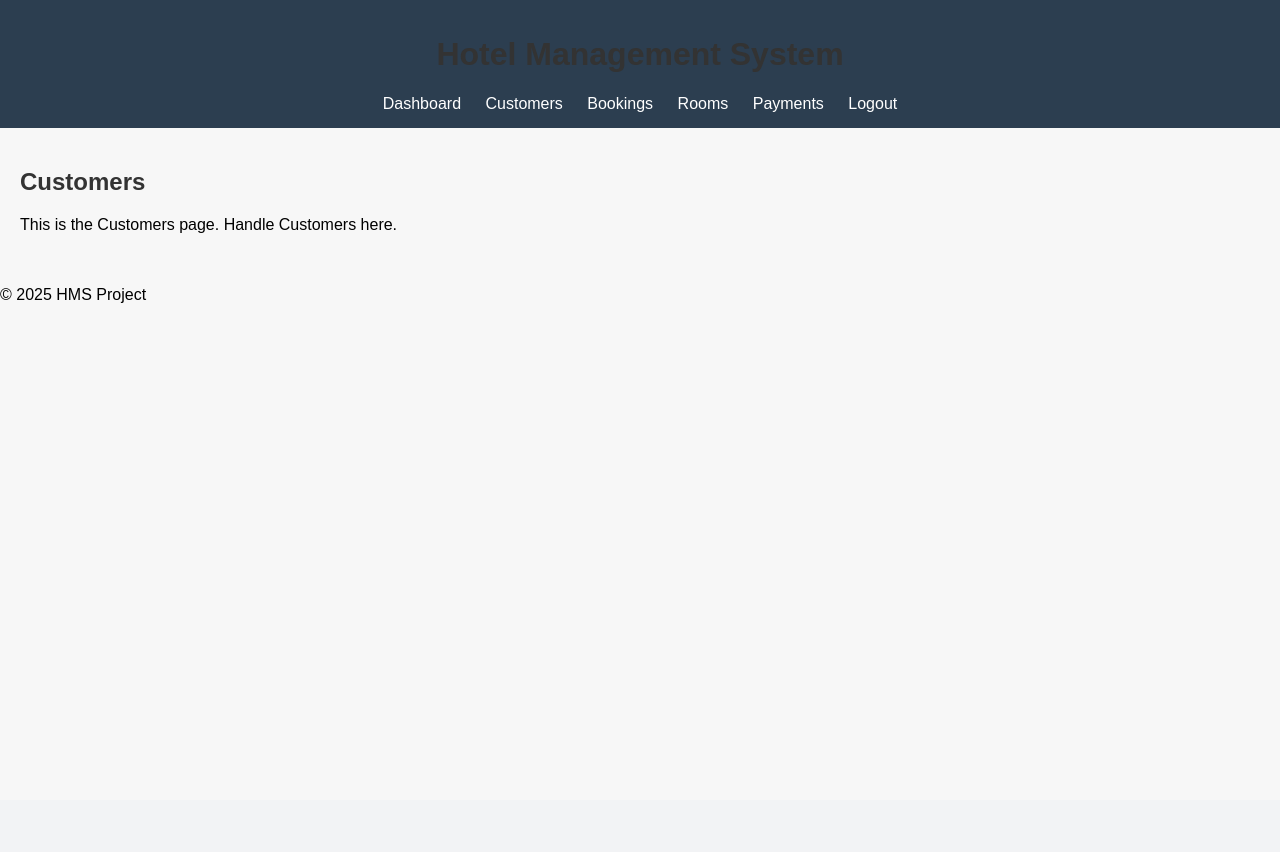
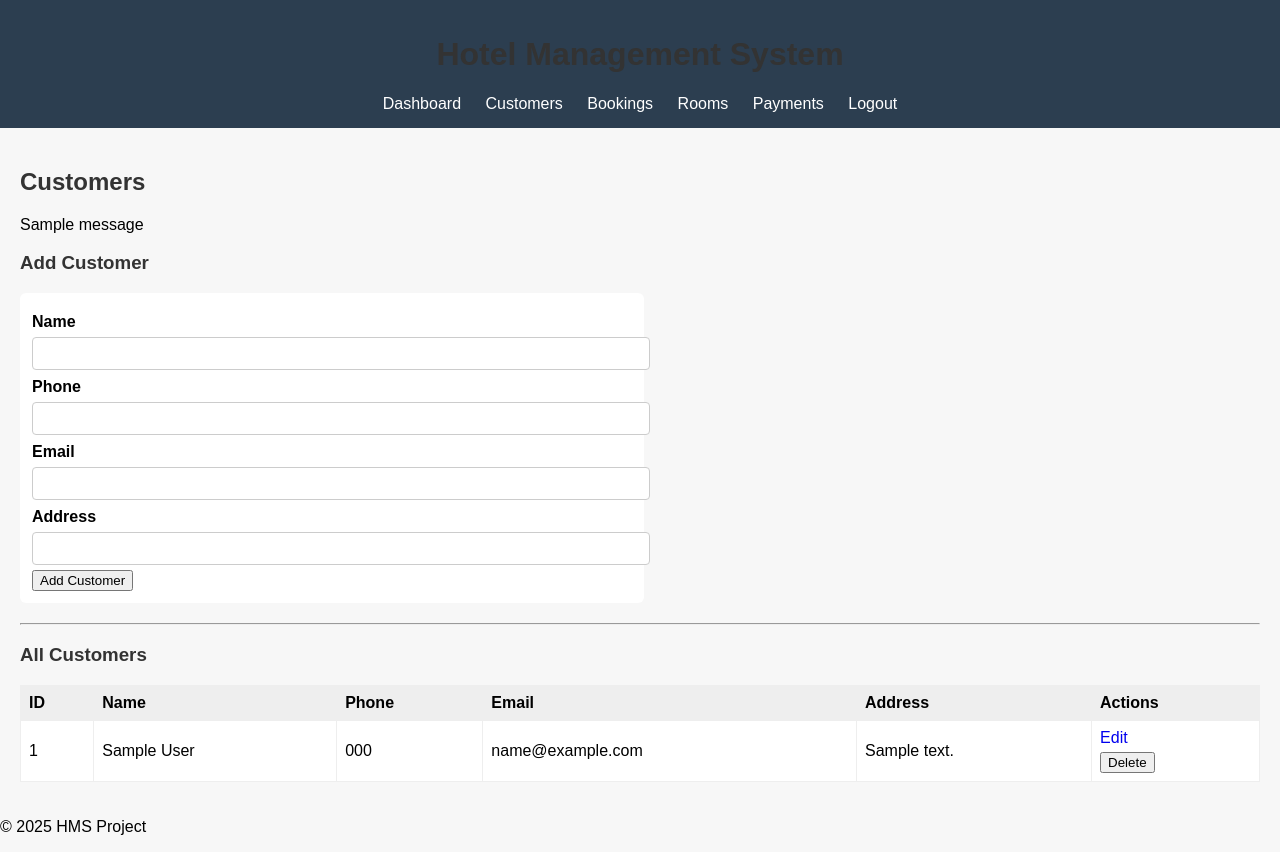
Before and after one commit to AshlyMaria98/hotel-management-system, a Flask app: page /customers in a window 1280 px wide. Before the commit the page ends 303 px from the top, so only its background shows below. Run offline with Flask 3, Linux system fonts and the light colour scheme; the visitor is signed in with stand-in values (Sample User, id 1); tables that the repository leaves empty hold one stand-in row (values such as "Sample post"); one stand-in notice (Sample message) is shown.

Commit message:
Add Customers module: add/edit/delete/list

```diff
--- a/app.py
+++ b/app.py
@@ -1,6 +1,10 @@
+from models import db, Customer, Room, Booking
+import datetime
+from datetime import datetime as dt
 from flask import Flask, render_template, request, redirect, url_for, session, flash
 from models import db   # your models.py has db + tables
 import sqlite3
+
 
 app = Flask(__name__)
 app.secret_key = "supersecretkey"
@@ -50,16 +54,76 @@ def logout():
 
 
 # ----------------- CUSTOMERS MODULE -----------------
-@app.route('/customers')
+# ----------------- CUSTOMERS MODULE (Teammate: You) -----------------
+@app.route('/customers', methods=['GET', 'POST'])
 def customers():
-    return render_template('customers.html')
+    if not session.get('logged_in'):
+        return redirect(url_for('login'))
+
+    # Create new customer
+    if request.method == 'POST':
+        name = request.form.get('name','').strip()
+        phone = request.form.get('phone','').strip()
+        email = request.form.get('email','').strip()
+        address = request.form.get('address','').strip()
+
+        if not name or not phone:
+            flash("Name and phone are required", "danger")
+            return redirect(url_for('customers'))
+
+        new_c = Customer(name=name, phone=phone, email=email, address=address)
+        db.session.add(new_c)
+        db.session.commit()
+        flash("Customer added", "success")
+        return redirect(url_for('customers'))
+
+    # GET: show list + form
+    all_customers = Customer.query.order_by(Customer.id.desc()).all()
+    return render_template('customers.html', customers=all_customers)
+
+
+@app.route('/customers/edit/<int:id>', methods=['GET', 'POST'])
+def edit_customer(id):
+    if not session.get('logged_in'):
+        return redirect(url_for('login'))
+
+    c = Customer.query.get_or_404(id)
+    if request.method == 'POST':
+        c.name = request.form.get('name','').strip()
+        c.phone = request.form.get('phone','').strip()
+        c.email = request.form.get('email','').strip()
+        c.address = request.form.get('address','').strip()
+
+        if not c.name or not c.phone:
+            flash("Name and phone are required", "danger")
+            return redirect(url_for('edit_customer', id=id))
+
+        db.session.commit()
+        flash("Customer updated", "success")
+        return redirect(url_for('customers'))
+
+    # show customers list + prefill edit form
+    all_customers = Customer.query.order_by(Customer.id.desc()).all()
+    return render_template('customers.html', customers=all_customers, edit_customer=c)
+
+
+@app.route('/customers/delete/<int:id>', methods=['POST'])
+def delete_customer(id):
+    if not session.get('logged_in'):
+        return redirect(url_for('login'))
+
+    c = Customer.query.get_or_404(id)
+    db.session.delete(c)
+    db.session.commit()
+    flash("Customer deleted", "success")
+    return redirect(url_for('customers'))
+
 
 
 # ----------------- BOOKINGS MODULE -----------------
 @app.route('/bookings')
 def bookings():
     return render_template('bookings.html')
-
 
 # ----------------- ROOMS MODULE -----------------
 @app.route('/rooms')
--- a/static/css/styles.css
+++ b/static/css/styles.css
@@ -178,3 +178,15 @@ form input, form select, form button, form a {
     margin-top: 5px;
     display: block;
 }
+/* ---------- Customers styles ---------- */
+.customer-form {
+  max-width: 600px;
+  background: white;
+  padding: 12px;
+  border-radius: 6px;
+  margin-bottom: 20px;
+}
+.customer-form label { display:block; margin-top:8px; font-weight:600; }
+.customer-form input, .customer-form select { width:100%; padding:8px; margin-top:6px; border-radius:4px; border:1px solid #ccc; }
+.data-table { width:100%; border-collapse:collapse; margin-top:10px; }
+.data-table th, .data-table td { border:1px solid #eee; padding:8px; text-align:left; }
--- a/templates/customers.html
+++ b/templates/customers.html
@@ -1,6 +1,64 @@
 {% extends "base.html" %}
-
 {% block content %}
 <h2>Customers</h2>
-<p>This is the Customers page. Handle Customers here.</p>
+
+{% with messages = get_flashed_messages(with_categories=true) %}
+  {% if messages %}
+    {% for cat,msg in messages %}
+      <div class="alert alert-{{cat}}">{{ msg }}</div>
+    {% endfor %}
+  {% endif %}
+{% endwith %}
+
+<!-- Add / Edit form -->
+{% if edit_customer %}
+  <h3>Edit customer #{{ edit_customer.id }}</h3>
+{% else %}
+  <h3>Add Customer</h3>
+{% endif %}
+
+<form method="post" action="{% if edit_customer %}{{ url_for('edit_customer', id=edit_customer.id) }}{% else %}{{ url_for('customers') }}{% endif %}" class="customer-form">
+  <label for="name">Name</label>
+  <input id="name" name="name" value="{{ edit_customer.name if edit_customer else '' }}" required>
+
+  <label for="phone">Phone</label>
+  <input id="phone" name="phone" value="{{ edit_customer.phone if edit_customer else '' }}" required>
+
+  <label for="email">Email</label>
+  <input id="email" name="email" value="{{ edit_customer.email if edit_customer else '' }}">
+
+  <label for="address">Address</label>
+  <input id="address" name="address" value="{{ edit_customer.address if edit_customer else '' }}">
+
+  <button type="submit">{% if edit_customer %}Update{% else %}Add Customer{% endif %}</button>
+  {% if edit_customer %}
+    <a href="{{ url_for('customers') }}">Cancel</a>
+  {% endif %}
+</form>
+
+<hr>
+
+<h3>All Customers</h3>
+<table class="data-table">
+  <thead>
+    <tr><th>ID</th><th>Name</th><th>Phone</th><th>Email</th><th>Address</th><th>Actions</th></tr>
+  </thead>
+  <tbody>
+    {% for c in customers %}
+    <tr>
+      <td>{{ c.id }}</td>
+      <td>{{ c.name }}</td>
+      <td>{{ c.phone }}</td>
+      <td>{{ c.email }}</td>
+      <td>{{ c.address }}</td>
+      <td>
+        <a href="{{ url_for('edit_customer', id=c.id) }}">Edit</a>
+        <form method="post" action="{{ url_for('delete_customer', id=c.id) }}" style="display:inline;" onsubmit="return confirm('Delete this customer?');">
+          <button type="submit">Delete</button>
+        </form>
+      </td>
+    </tr>
+    {% endfor %}
+  </tbody>
+</table>
 {% endblock %}
```
